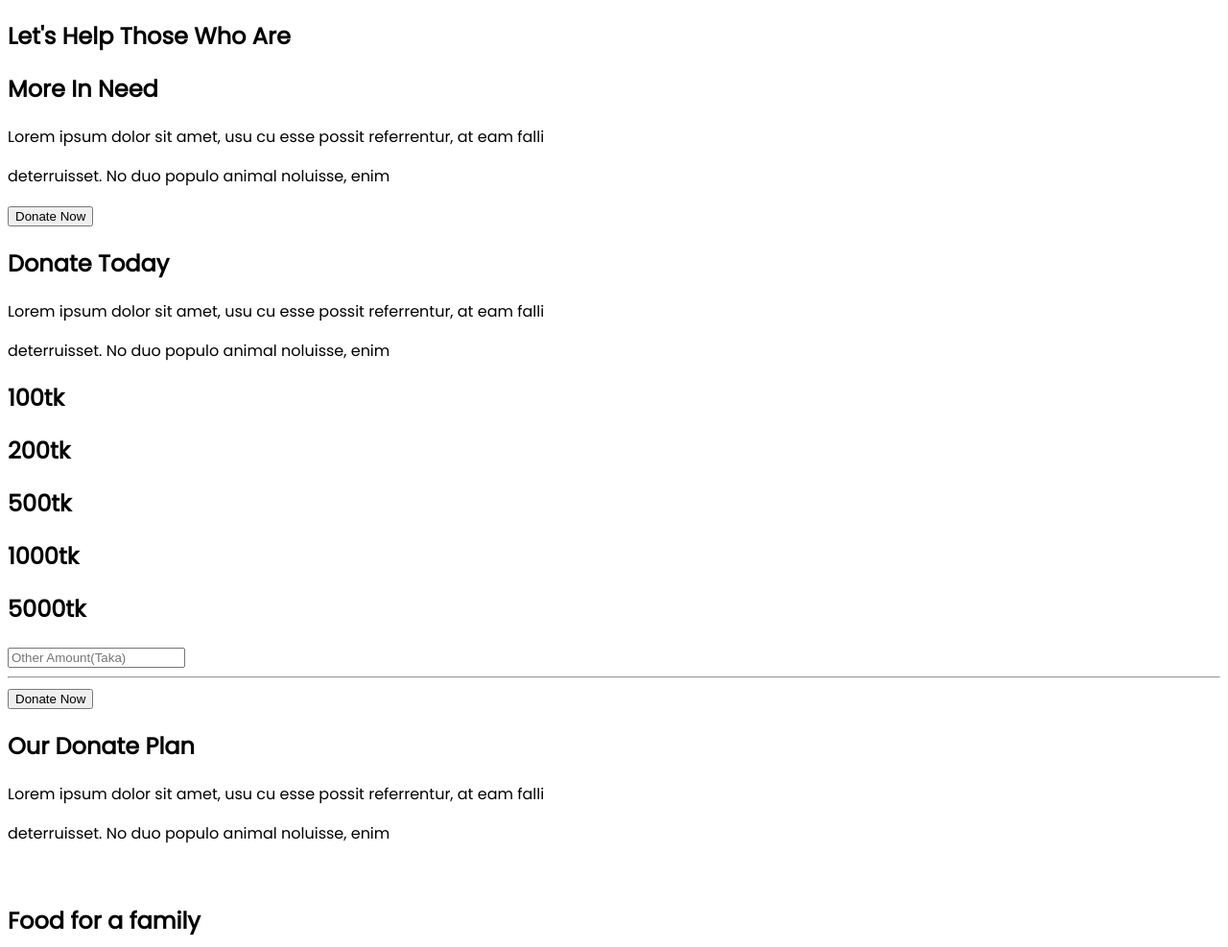
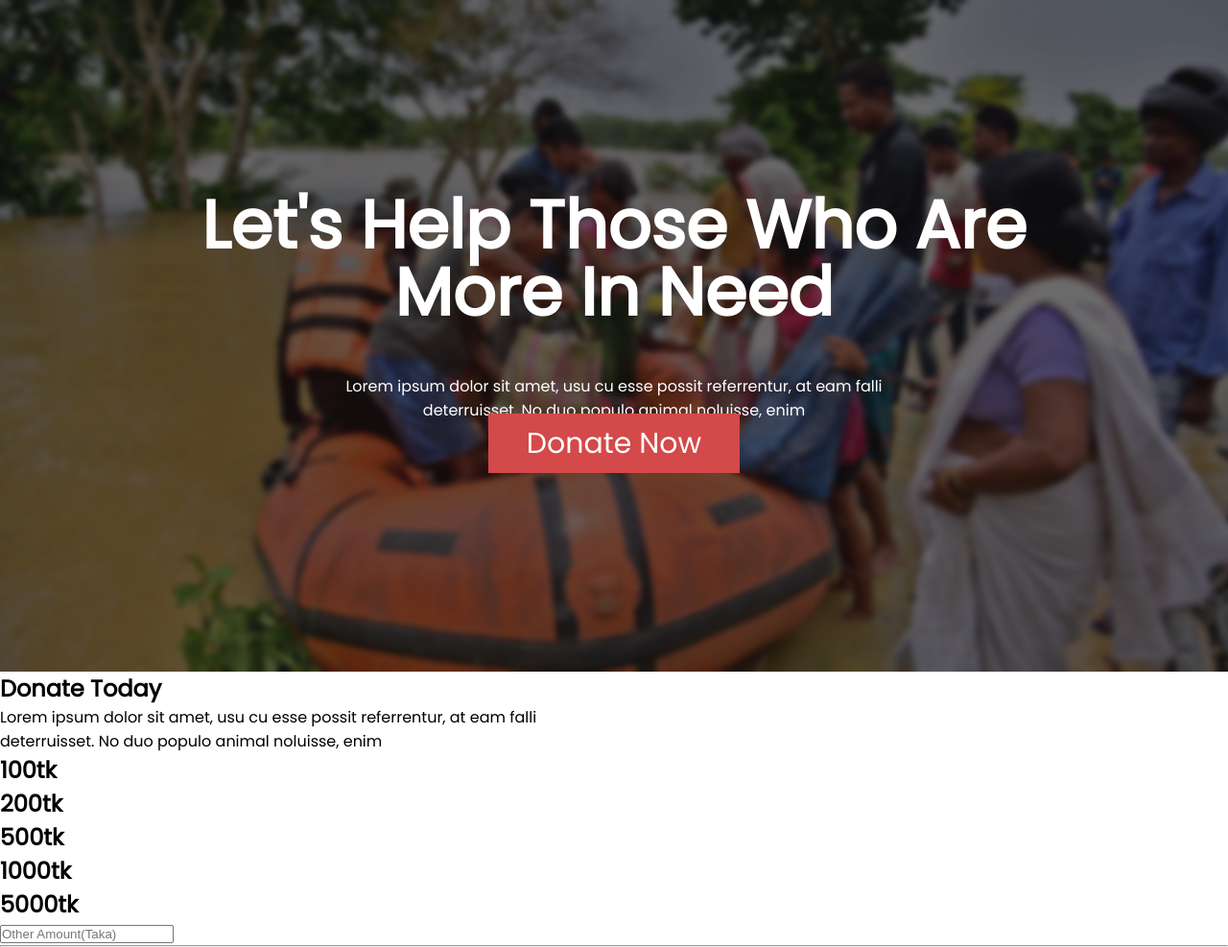
Before and after one commit to SABIKUN-NAHAR-URMY/donate-today, a plain HTML site: page index.html in a window 1280 px wide. Shown: the top 987 px of the page at 96% size. Drawn offline with Linux system fonts and the light colour scheme.

Commit message:
thrid update

```diff
--- a/index.html
+++ b/index.html
@@ -12,13 +12,13 @@
 </head>
 <body>
     <section class="banner">
+        <div class="banner-text">
+            <h1>Let's Help Those Who Are<br> More In Need</h1>
 
-        <h1>Let's Help Those Who Are</h1>
-        <h1>More In Need</h1>
-        <p>Lorem ipsum dolor sit amet, usu cu esse possit referrentur, at eam falli</p>
-        <p>deterruisset. No duo populo animal noluisse, enim</p>
-        <button>Donate Now</button>
-
+            <p>Lorem ipsum dolor sit amet, usu cu esse possit referrentur, at eam falli</p>
+            <p>deterruisset. No duo populo animal noluisse, enim</p>
+            <a class="banner-ancor" href="">Donate Now</a>
+        </div>
     </section>
 
     <section>
@@ -119,6 +119,6 @@
 </body>
 <footer>
     <h1>Be Humble</h1>
-    <p>I'm gonna do it</p>
+    <p>I'm gonna do</p>
 </footer>
 </html>
--- a/style.css
+++ b/style.css
@@ -1,5 +1,37 @@
+*{
+    margin: 0;
+    padding: 0;
+}
 body{
     font-family: 'Open Sans', sans-serif;
 
     font-family: 'Poppins', sans-serif;
 }
+.banner
+{
+    background-image: url(images/donation5.png);
+    background-repeat: no-repeat;
+    background-size: cover;
+    height: 700px;
+}
+.banner-text
+{
+    color: white;
+    text-align: center;
+    padding-top: 200px;
+
+}
+.banner-text h1{
+    font-size: 70px;
+    padding-bottom: 50px;
+    line-height: 70px;
+
+}
+.banner-ancor{
+    background-color: rgb(212, 73, 73);
+    text-decoration: none;
+    color:white;
+    font-size: 30px;
+    padding: 10px 40px;
+
+}
```
Also changed, not shown: images/donation5.jpg (deleted), images/donation5.png (added).
